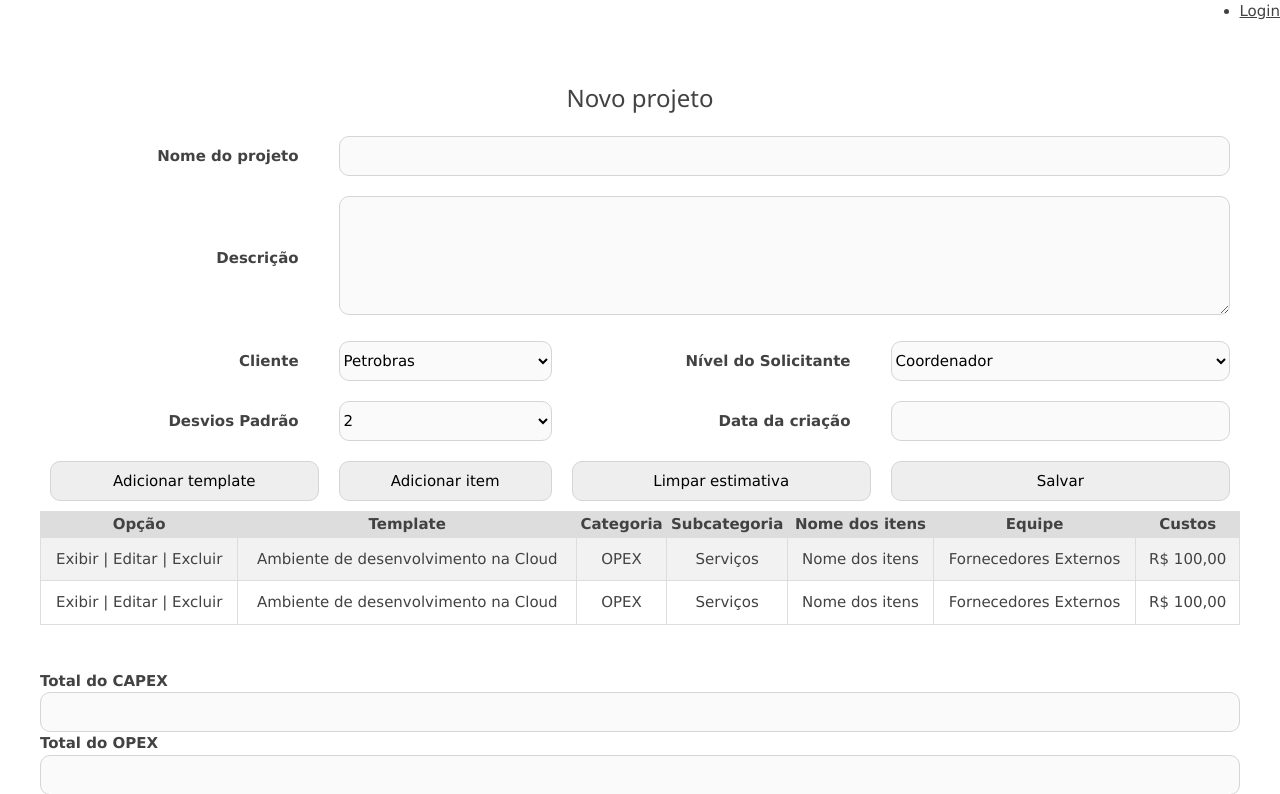
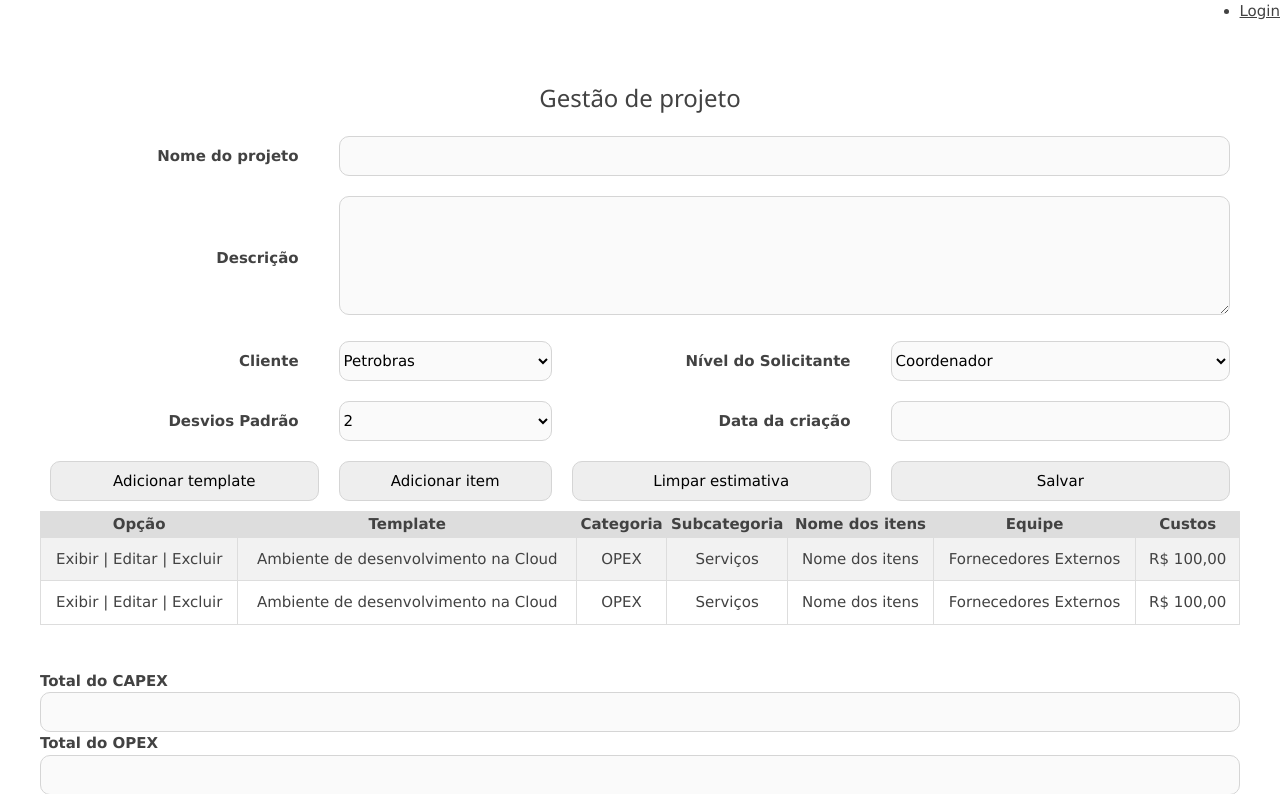
Before and after one commit to intelligensee/PERT_Online, a PHP site: page /Principais/GestaoDeProjetos.php in a window 1280 px wide. Shown: the part 150-944 px from the top of the page. Run offline with PHP 8.4, Linux system fonts and the light colour scheme.

Commit message:
Eu mudei o título da página

```diff
--- a/PERT_Online/Principais/GestaoDeProjetos.php
+++ b/PERT_Online/Principais/GestaoDeProjetos.php
@@ -11,7 +11,7 @@
     <body>
     	<?php include "../menu.php";?>
     	<div class="conteudo">
-    		<h3 align="center">Novo projeto</h3>
+    		<h3 align="center">Gestão de projeto</h3>
     		<form>
     			<table class="estruturaFormulario">
         			<tr>
```
